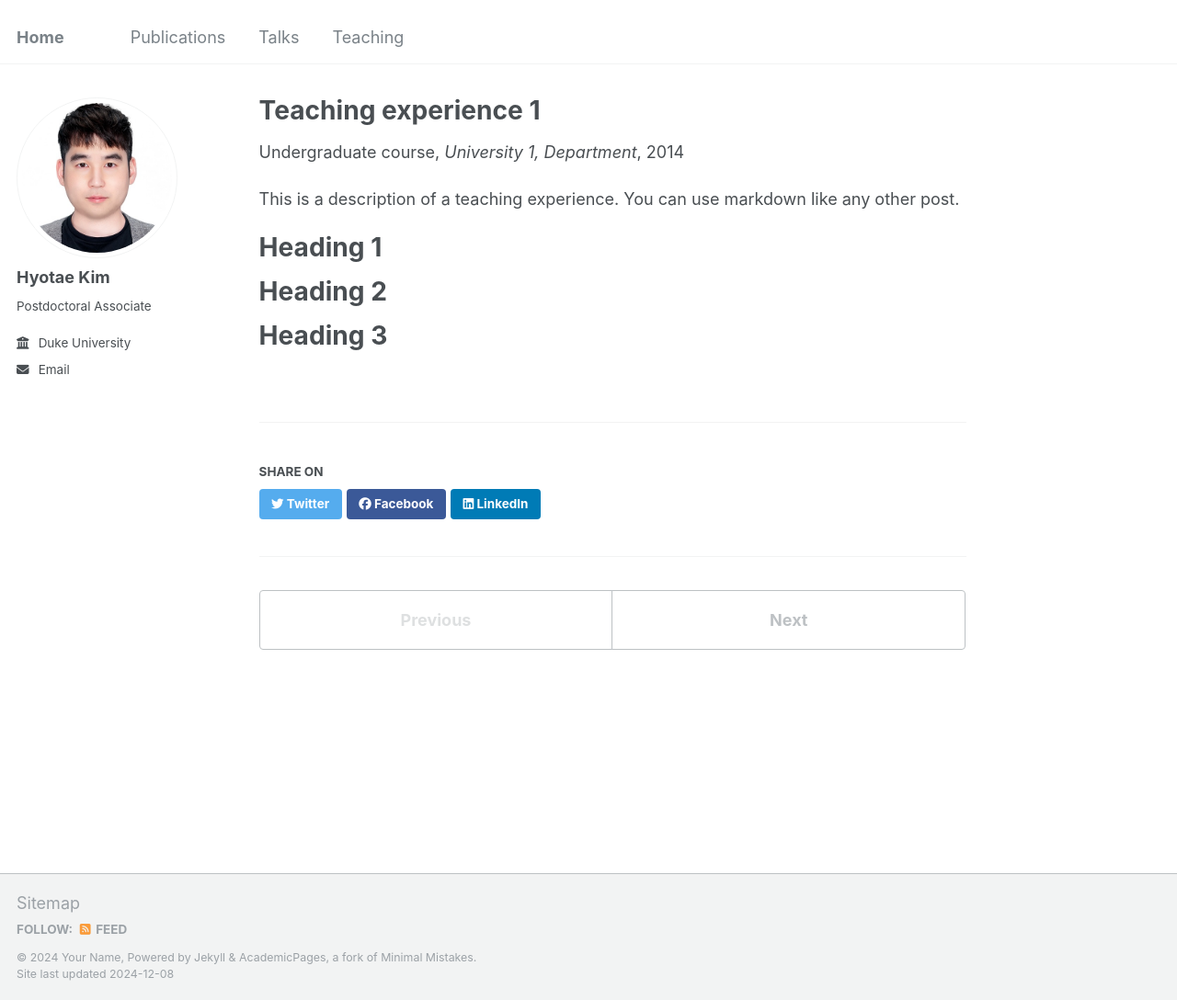
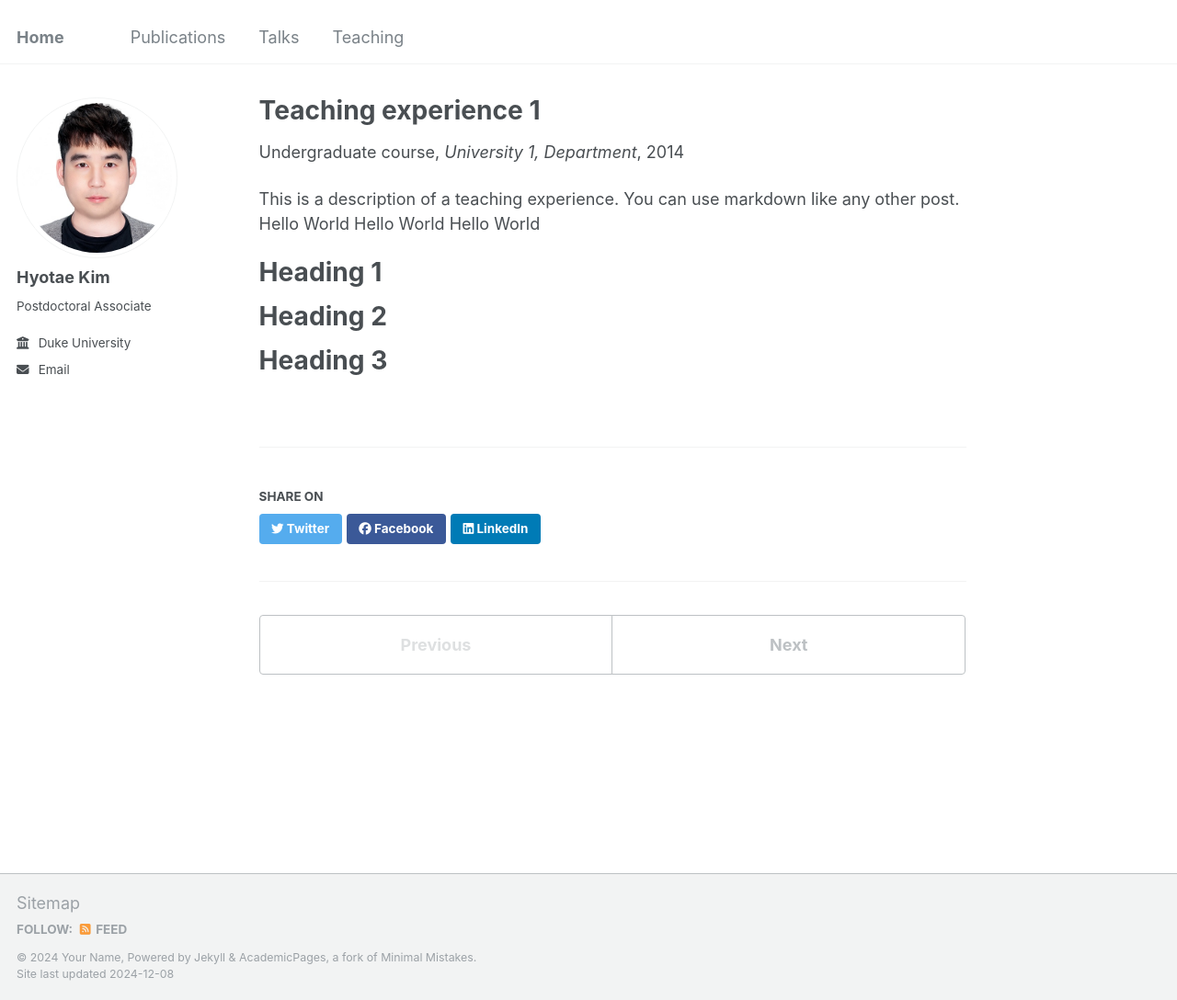
Before and after one commit to HyotaeKim/HyotaeKim.github.io, a Jekyll site: the page built from _teaching/2014-spring-teaching-1.md, in a window 1280 px wide and 1088 px high. Shown: the whole window at 92% size. Built offline with Jekyll 4.4.1, drawn with Linux system fonts in a browser that asks for light colours.

Commit message:
Update 2014-spring-teaching-1.md

```diff
--- a/_teaching/2014-spring-teaching-1.md
+++ b/_teaching/2014-spring-teaching-1.md
@@ -2,13 +2,16 @@
 title: "Teaching experience 1"
 collection: teaching
 type: "Undergraduate course"
-permalink: /teaching/2014-spring-teaching-1
+permalink:
 venue: "University 1, Department"
 date: 2014-01-01
 location: "City, Country"
 ---
 
 This is a description of a teaching experience. You can use markdown like any other post.
+Hello World
+Hello World
+Hello World
 
 Heading 1
 ======
```
